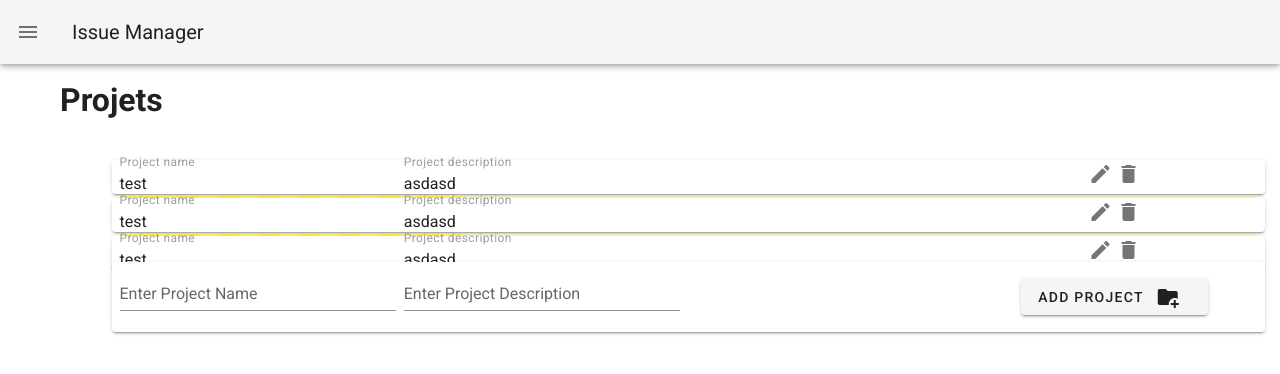
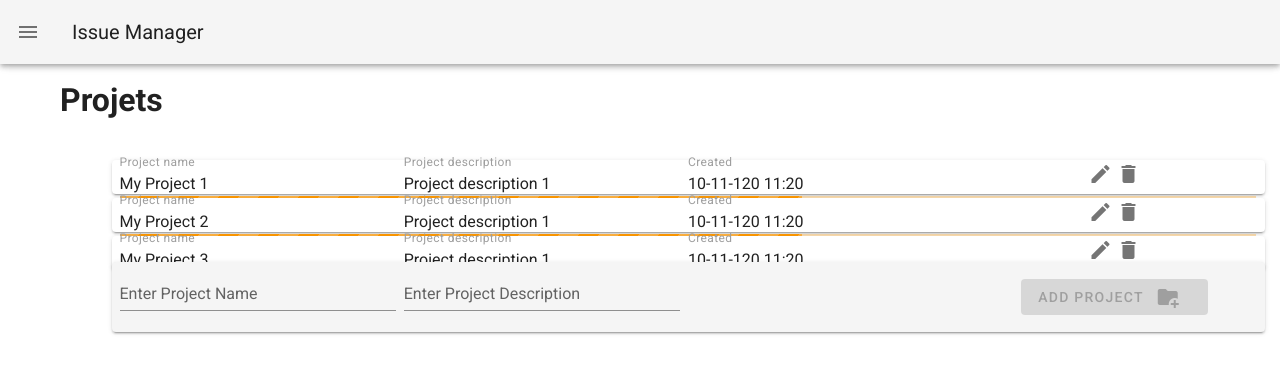
Before and after one commit to damiandrzewicz/issue-manager, a Vue app: page /projects in a window 1280 px wide. Shown: the top 374 px of the page. Built offline with nearby package versions, Linux system fonts and the light colour scheme.

Commit message:
Project add, project date

```diff
--- a/src/components/AddProjectCard.vue
+++ b/src/components/AddProjectCard.vue
@@ -1,18 +1,18 @@
 <template>
     <v-hover v-slot="{ hover }">
-        <v-card flat :class="{'px-5 ma-1' : true, 'on-hover': hover}" :elevation="hover ? 16 : 2" >
+        <v-card flat :class="{'px-5 ma-1 grey lighten-4' : true, 'on-hover': hover}" :elevation="hover ? 16 : 2"  >
 
-            <v-form>
+            <v-form ref="form">
                 <v-layout row >
                     <v-flex class="pr-2" xs12 md3>
-                        <v-text-field label="Enter Project Name"></v-text-field>
+                        <v-text-field v-model="project.name" required label="Enter Project Name"></v-text-field>
                     </v-flex>
                     <v-flex class="pr-2" xs12 md3>
-                        <v-text-field label="Enter Project Description"></v-text-field>
+                        <v-text-field v-model="project.description" label="Enter Project Description"></v-text-field>
                     </v-flex>
                     <v-spacer></v-spacer>
                     <v-flex md3 class="d-flex justify-center align-center grey--text">
-                        <v-btn @click="onAddProject">
+                        <v-btn :disabled="!project.name" @click="onAddProject">
                             Add Project
                             <v-icon class="mx-3">mdi-folder-plus</v-icon>
                         </v-btn>
@@ -24,16 +24,39 @@
 </template>
 
 <script>
+import { ProjectModel } from "@/domain/ProjectModel"
+
 export default {
     name: "AddProjectCard",
-    props: [],
-    data: () => ({}),
+    props: ['parentProject'],
+    data: () => ({
+        project: new ProjectModel(null),
+    }),
     methods: {
         onAddProject(){
-            console.log(`onAddProject, adding subproject X to project.id=`);
+            //console.log()
+            this.$refs.form.validate();
+
             //todo emit event
-            this.emit('addProjectEvent');
-        }
+            this.project.created = Date.now();
+
+            console.log(`onAddProject, adding subproject=${ JSON.stringify(this.project) } to project.id=${this.$props.parentProject ? this.$props.parentProject.id : 'root'}`);
+
+            let date = new Date(this.project.created);
+
+            let strr = `${date.getDate()}-${date.getMonth()}-${date.getYear()}`;
+
+            console.log(`date: ${ strr}`)
+
+            if(this.$props.parentProject){
+                this.$props.parentProject.subprojects.push(this.project);
+            }
+
+
+            this.$emit('addProjectEvent');
+            this.project = new ProjectModel(null);
+            this.$refs.form.reset();
+        },
     }
 }
 </script>
--- a/src/components/ProjectCard.vue
+++ b/src/components/ProjectCard.vue
@@ -10,11 +10,15 @@
                 <v-layout row >
                     <v-flex xs12 md3>
                         <div :class="['caption', showSubItems ? 'white--text' : 'grey--text' ]" >Project name</div>
-                        <div>{{ project1.getName() }}</div>
+                        <div>{{ project.name }}</div>
                     </v-flex>
                     <v-flex xs12 md3>
                         <div :class="['caption', showSubItems ? 'white--text' : 'grey--text' ]">Project description</div>
-                        <div>{{ project1.getDescription() }}</div>
+                        <div>{{ project.description }}</div>
+                    </v-flex>
+                    <v-flex xs12 md3>
+                        <div :class="['caption', showSubItems ? 'white--text' : 'grey--text' ]">Created</div>
+                        <div>{{ formatDate(project.created) }}</div>
                     </v-flex>
                     <v-spacer></v-spacer>
                     <v-flex md3 class="d-flex align-center justify-center">
@@ -61,7 +65,7 @@
             <div v-for="subproject in project.subprojects" :key="subproject.id">
                 <Project :project="subproject"/>
             </div>
-            <AddProjectCard/>
+            <AddProjectCard :parentProject="project"/>
         </div>
     </div>
 
@@ -70,14 +74,13 @@
 <script>
 import AddProjectCard from "@/components/AddProjectCard.vue"
 
-import { ProjectModel } from "@/domain/ProjectModel"
+// import { ProjectModel } from "@/domain/ProjectModel"
 
 export default {
     name: "Project",
     components: { AddProjectCard },
     props: ['project'],
     data: () => ({
-        project1: new ProjectModel("test", "asdasd"),
         showSubItems: false,
         presentation: {
             progress: 0,
@@ -92,7 +95,7 @@ export default {
             }
         },
         calcProgress(){
-            this.presentation.progress = 30;
+            this.presentation.progress = 60;
         },
         calcColor(){
             const between = function(x, min, max){
@@ -114,6 +117,10 @@ export default {
                 this.presentation.color = "green";
             }
         },
+        formatDate(created){
+            let date = new Date(created);
+            return `${date.getDate()}-${date.getMonth()}-${date.getYear()} ${date.getHours()}:${date.getMinutes()}`
+        },
 
         onEdit(){
             console.log(`onEdit, project.id=${this.project.id}`);
@@ -128,6 +135,7 @@ export default {
         }
     },
     mounted(){
+        console.log(`project: ${this.project}`)
         this.calcProgress();
         this.calcColor();
     }
--- a/src/domain/ProjectModel.js
+++ b/src/domain/ProjectModel.js
@@ -1,19 +1,15 @@
 export class ProjectModel{
+    id;
+    name;
+    description;
+    created;
+    subprojects;
 
-    constructor(name = "", description = "", created = null, subprojects = []){
-        this._name = name;
-        this._description = description;
-        this._created = created;
-        this._subprojects = subprojects ;
+    constructor(){
+        this.subprojects = [];
+    }
 
-        this.setName = (name) => { this._name = name; }
-        this.setDescription = (description) => { this._description = description; }
-        this.setCreated = (created) => { this._created = created; }
-        this.setSubprojects = (subprojects) => { this._subprojects = subprojects; }
-
-        this.getName = () => { return this._name; }
-        this.getDescription = () => { return this._description; }
-        this.getCreated = () => { return this._created; }
-        this.getSubprojects = () => { return this._subprojects; }
+    assign(data){
+        Object.assign(this, data);
     }
 }
--- a/src/views/Projects.vue
+++ b/src/views/Projects.vue
@@ -15,29 +15,40 @@
 import ProjectCard from "@/components/ProjectCard.vue"
 import AddProjectCard from "@/components/AddProjectCard.vue"
 
+import {ProjectModel} from "@/domain/ProjectModel"
 
 export default {
     name: "Projects",
     components: { ProjectCard, AddProjectCard },
     data: () => ({
-        projects: [
-            { id: 1, name: "My Project 1", description: "Project description 1", subprojects: [
-                { id: 2, name: "My SubProject 1", description: "SubProject description 1" },
-                { id: 3, name: "My SubProject 2", description: "SubProject description 1" },
-                { id: 4, name: "My SubProject 3", description: "SubProject description 1" }
+        projects: []
+    }),
+    mounted(){
+        const temp = [
+            { id: 1, name: "My Project 1", description: "Project description 1", created: new Date(), subprojects: [
+                { id: 2, name: "My SubProject 1", description: "SubProject description 1", created: new Date() },
+                { id: 3, name: "My SubProject 2", description: "SubProject description 1", created: new Date() },
+                { id: 4, name: "My SubProject 3", description: "SubProject description 1", created: new Date() }
             ]},
-            { id: 5, name: "My Project 2", description: "Project description 1", subprojects: [
-                { id: 6, name: "My SubProject 1", description: "SubProject description 1" },
-                { id: 7, name: "My SubProject 2", description: "SubProject description 1" },
-                { id: 8, name: "My SubProject 3", description: "SubProject description 1" }
+            { id: 5, name: "My Project 2", description: "Project description 1", created: new Date(), subprojects: [
+                { id: 6, name: "My SubProject 1", description: "SubProject description 1", created: new Date() },
+                { id: 7, name: "My SubProject 2", description: "SubProject description 1", created: new Date() },
+                { id: 8, name: "My SubProject 3", description: "SubProject description 1", created: new Date() }
             ]},
-            { id: 9, name: "My Project 3", description: "Project description 1", subprojects: [
-                { id: 10, name: "My SubProject 1", description: "SubProject description 1" },
-                { id: 11, name: "My SubProject 2", description: "SubProject description 1" },
-                { id: 12, name: "My SubProject 3", description: "SubProject description 1" }
+            { id: 9, name: "My Project 3", description: "Project description 1", created: new Date(), subprojects: [
+                { id: 10, name: "My SubProject 1", description: "SubProject description 1", created: new Date() },
+                { id: 11, name: "My SubProject 2", description: "SubProject description 1", created: new Date() },
+                { id: 12, name: "My SubProject 3", description: "SubProject description 1", created: new Date() }
             ]}
-        ],
-    })
+        ];
+
+        temp.forEach( (item) => {
+            let pm = new ProjectModel();
+            pm.assign(item);
+            this.projects.push(pm); })
+
+        console.log(this.projects);
+    }
 }
 </script>
 
```
